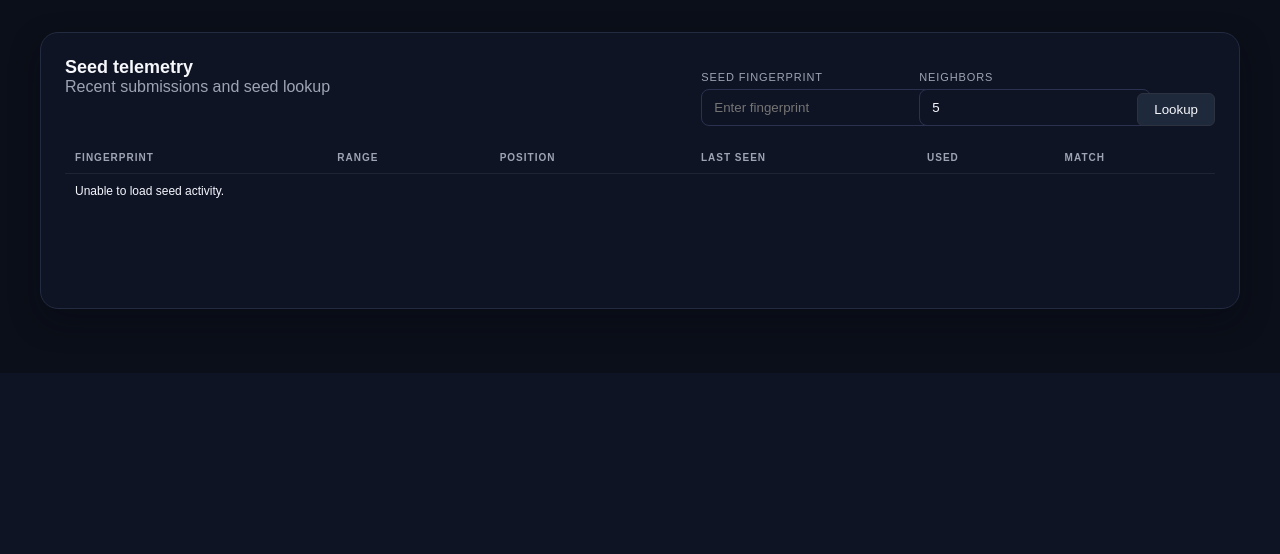
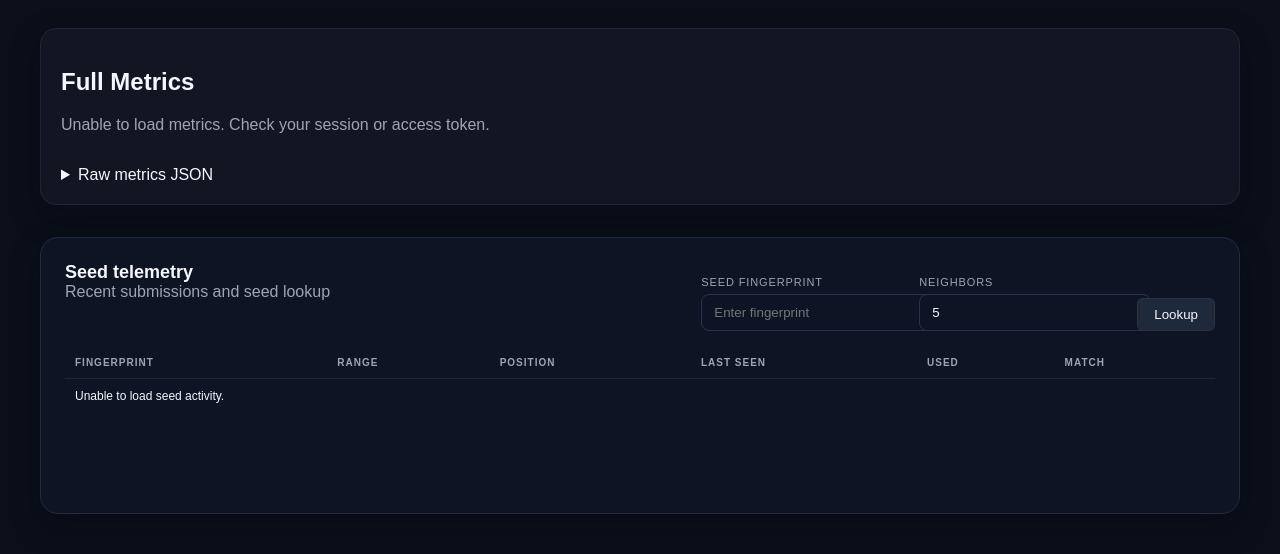
Before and after one commit to mattysparkles/allinkeys, a FastAPI app: template telemetry_service/templates/machine.html in a window 1280 px wide. Shown: the part 1628-2182 px from the top of the page. Before the commit the page ends 1966 px from the top, so only its background shows below. Run offline with FastAPI, Linux system fonts and the light colour scheme; the template is opened without the code that fills it: most values are stand-ins (such as "Sample title", 1, 10 or a date in 2020); parts of the project's set-up code (start-up, migrations or seed data) failed here and were passed over.

Commit message:
Add full metrics snapshot to machine dashboard

```diff
--- a/telemetry_contract.py
+++ b/telemetry_contract.py
@@ -54,6 +54,7 @@
     range_start: Optional[int] = None
     range_end: Optional[int] = None
     timestamp_iso: str = Field(default_factory=lambda: datetime.utcnow().isoformat() + "Z")
+    metrics: Optional[Dict[str, Any]] = None
     range_recent: Optional[List[Dict[str, Any]]] = None
     range_distribution: Optional[List[Dict[str, Any]]] = None
     reference_overlays: Optional[List[Dict[str, Any]]] = None
--- a/telemetry_service/models.py
+++ b/telemetry_service/models.py
@@ -197,3 +197,9 @@
 class MachineSnapshotSeries(BaseModel):
     machine_id: str
     points: List[MachineSnapshotPoint]
+
+
+class MachineMetricsResponse(BaseModel):
+    machine_id: str
+    timestamp: Optional[str] = None
+    metrics: Dict[str, Any] = Field(default_factory=dict)
--- a/telemetry_service/templates/machine.html
+++ b/telemetry_service/templates/machine.html
@@ -306,6 +306,38 @@
         color: #9fa4b4;
         font-size: 11px;
       }
+      .metrics-panel {
+        margin-top: 28px;
+      }
+      .metrics-section {
+        display: grid;
+        gap: 16px;
+      }
+      .metrics-table {
+        display: grid;
+        grid-template-columns: minmax(180px, 1fr) 2fr;
+        gap: 8px 16px;
+        font-size: 13px;
+        color: #c6ccda;
+      }
+      .metrics-key {
+        font-size: 11px;
+        text-transform: uppercase;
+        letter-spacing: 0.08em;
+        color: #7d8597;
+      }
+      .metrics-value {
+        word-break: break-word;
+      }
+      .metrics-raw {
+        background: #0f1424;
+        border-radius: 12px;
+        border: 1px solid #232b41;
+        padding: 12px;
+        font-size: 12px;
+        color: #c6ccda;
+        white-space: pre-wrap;
+      }
     </style>
 {% endblock %}
 {% block content %}
@@ -369,6 +401,20 @@
       <canvas id="kpsChart" width="560" height="140"></canvas>
       <canvas id="cpuChart" width="560" height="140"></canvas>
       <canvas id="ramChart" width="560" height="140"></canvas>
+    </section>
+
+    <section class="panel metrics-panel">
+      <div class="metrics-section">
+        <div>
+          <h2>Full Metrics</h2>
+          <p class="subtitle" id="metricsSubtitle">Loading metrics...</p>
+        </div>
+        <div id="metricsTable" class="metrics-table"></div>
+        <details>
+          <summary>Raw metrics JSON</summary>
+          <pre id="metricsRaw" class="metrics-raw"></pre>
+        </details>
+      </div>
     </section>
 
     <section class="panel seed-panel">
@@ -443,6 +489,9 @@
       const seedLookupInput = document.getElementById("seedLookupInput");
       const seedLookupLimit = document.getElementById("seedLookupLimit");
       const seedLookupResult = document.getElementById("seedLookupResult");
+      const metricsTable = document.getElementById("metricsTable");
+      const metricsRaw = document.getElementById("metricsRaw");
+      const metricsSubtitle = document.getElementById("metricsSubtitle");
       const seedPositionsLimit = 12;
 
       const numberFormatter = new Intl.NumberFormat(undefined, {
@@ -494,6 +543,69 @@
         return value;
       }
 
+      function flattenMetrics(obj, prefix = "") {
+        const entries = [];
+        if (!obj || typeof obj !== "object") return entries;
+        Object.keys(obj)
+          .sort()
+          .forEach((key) => {
+            const value = obj[key];
+            const nextKey = prefix ? `${prefix}.${key}` : key;
+            if (
+              value &&
+              typeof value === "object" &&
+              !Array.isArray(value)
+            ) {
+              entries.push(...flattenMetrics(value, nextKey));
+            } else {
+              entries.push([nextKey, value]);
+            }
+          });
+        return entries;
+      }
+
+      function formatMetricValue(value) {
+        if (value === null || value === undefined) return "—";
+        if (typeof value === "string") return value;
+        if (typeof value === "number" || typeof value === "boolean") {
+          return String(value);
+        }
+        try {
+          const text = JSON.stringify(value);
+          if (text.length > 500) {
+            return `${text.slice(0, 500)}…`;
+          }
+          return text;
+        } catch (error) {
+          return String(value);
+        }
+      }
+
+      function renderMetrics(metrics, timestamp) {
+        metricsTable.innerHTML = "";
+        if (!metrics || !Object.keys(metrics).length) {
+          metricsTable.innerHTML = '<div class="text-slate">No metrics reported yet.</div>';
+          metricsRaw.textContent = "";
+          metricsSubtitle.textContent = "No metrics data reported yet.";
+          return;
+        }
+        const entries = flattenMetrics(metrics);
+        entries.forEach(([key, value]) => {
+          const keyEl = document.createElement("div");
+          keyEl.className = "metrics-key";
+          keyEl.textContent = key;
+          const valueEl = document.createElement("div");
+          valueEl.className = "metrics-value";
+          valueEl.textContent = formatMetricValue(value);
+          metricsTable.appendChild(keyEl);
+          metricsTable.appendChild(valueEl);
+        });
+        metricsRaw.textContent = JSON.stringify(metrics, null, 2);
+        metricsSubtitle.textContent = timestamp
+          ? `Last updated ${formatDate(timestamp)}`
+          : "Latest metrics snapshot";
+      }
+
       async function loadSeedPositions() {
         seedList.innerHTML = '<tr><td colspan="6">Loading seed activity…</td></tr>';
         try {
@@ -526,6 +638,26 @@
             .join("");
         } catch (error) {
           seedList.innerHTML = '<tr><td colspan="6">Unable to load seed activity.</td></tr>';
+        }
+      }
+
+      async function loadMetrics() {
+        metricsSubtitle.textContent = "Loading metrics...";
+        try {
+          const response = await fetch(`${apiBase}/${machineId}/metrics`, {
+            headers: getAuthHeaders(),
+            credentials: "same-origin",
+          });
+          if (!response.ok) {
+            throw new Error("Failed to load metrics");
+          }
+          const data = await response.json();
+          renderMetrics(data.metrics || {}, data.timestamp);
+        } catch (error) {
+          metricsSubtitle.textContent =
+            "Unable to load metrics. Check your session or access token.";
+          metricsTable.innerHTML = "";
+          metricsRaw.textContent = "";
         }
       }
 
@@ -819,6 +951,7 @@
         setStoredToken(value);
         fetchMachine();
         loadCommands();
+        loadMetrics();
       });
 
       refreshButton.addEventListener("click", () => {
@@ -826,6 +959,7 @@
         loadCommands();
         loadSnapshots();
         loadSeedPositions();
+        loadMetrics();
       });
 
       controlForm.addEventListener("submit", async (event) => {
@@ -865,11 +999,13 @@
       loadCommands();
       loadSnapshots();
       loadSeedPositions();
+      loadMetrics();
       setInterval(() => {
         fetchMachine();
         loadCommands();
         loadSnapshots();
         loadSeedPositions();
+        loadMetrics();
       }, 10000);
     </script>
 {% endblock %}
```
Also changed, not shown: core/telemetry.py (+24 -0 lines), telemetry_service/routes/machines.py (+42 -0 lines).
